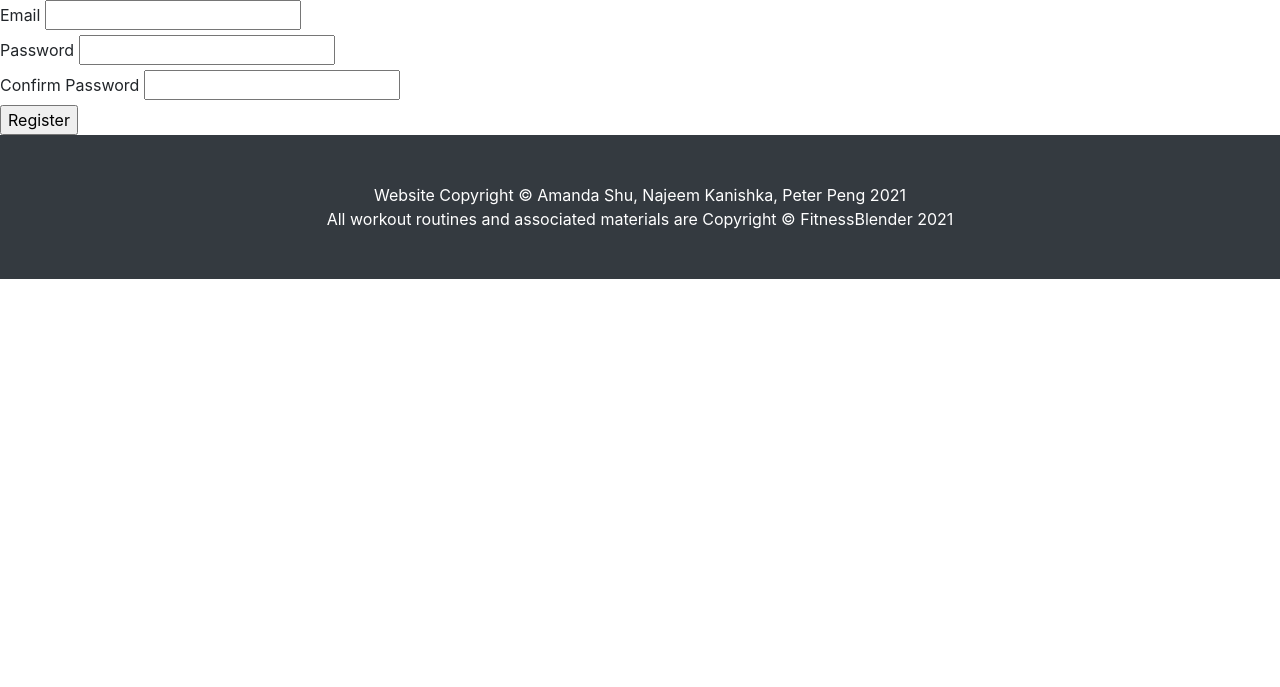
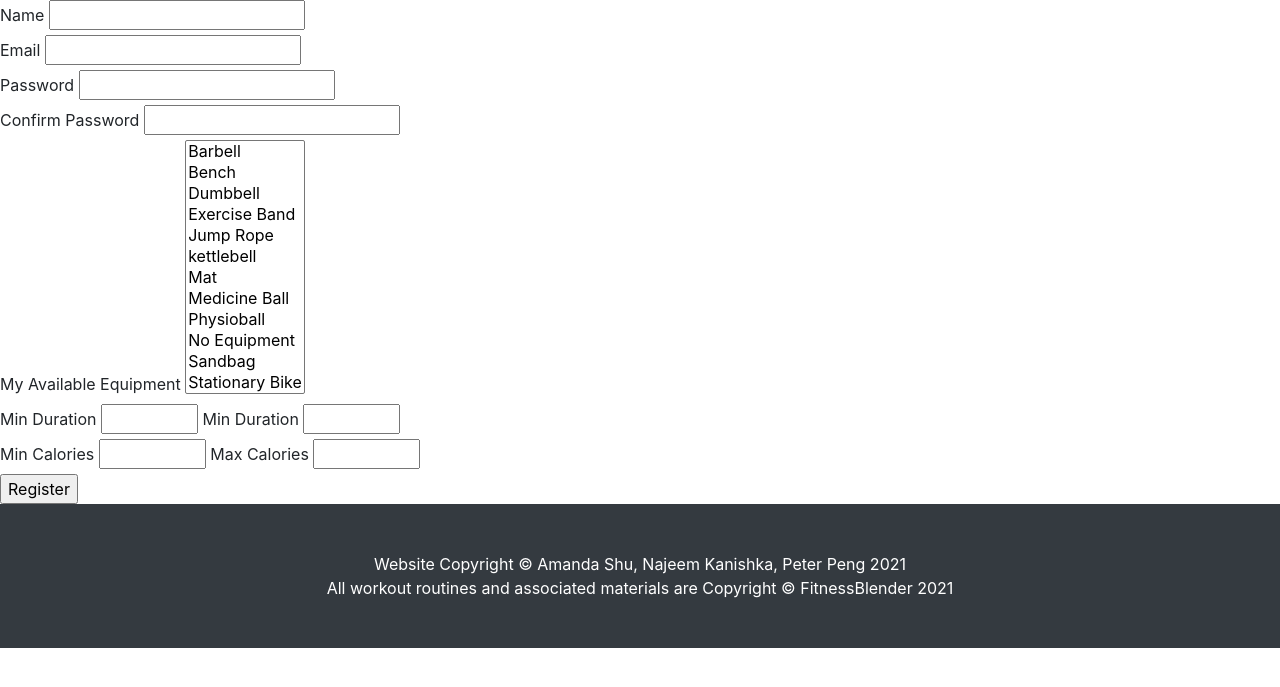
Before and after one commit to amandashu/Workout_Recommender, a Flask app: page /register in a window 1280 px wide. Shown: the part 56-743 px from the top of the page. Run offline with Flask 2, Linux system fonts and the light colour scheme; parts of the project's set-up code (start-up, migrations or seed data) failed here and were passed over; some libraries are stand-ins or nearby versions.

Commit message:
implemented login/registration forms + validations, user authentication

```diff
--- a/flask_website/flask_workout_rec.py
+++ b/flask_website/flask_workout_rec.py
@@ -1,6 +1,7 @@
-from flask import Flask, render_template, redirect, url_for
+from flask import Flask, render_template, redirect, url_for, session, g
 from forms import RegistrationForm, LoginForm
 from flask_mysqldb import MySQL
+from flask_bcrypt import Bcrypt
 import json
 
 app = Flask(__name__)
@@ -14,43 +15,92 @@ app.config['MYSQL_USER'] = db_config['mysql_user']
 app.config['MYSQL_PASSWORD'] = db_config['mysql_password']
 app.config['MYSQL_DB'] = db_config['mysql_db']
 
-mysql = MySQL(app)
+db = MySQL(app)
+bcrypt = Bcrypt(app)
 
-# dummy_data
-data = [
-    {
-        'name': "Daniel's Upper Body...",
-        #'calorie':
-        #'duration': 39
-        #'difficulty':,
-        #'equipment':
-        #'training type'
-    },
-    {
-        'name': "HIIT Pilates Strength...",
-    }
-
-]
+@app.before_request
+def before_request():
+    if 'user_id' in session:
+        cur = db.connection.cursor()
+        cur.execute("SELECT * FROM users WHERE user_id = %s", (session['user_id'],))
+        g.user = cur.fetchone()
+    else:
+        g.user = None
 
 @app.route('/register', methods=['GET', 'POST'])
 def registration_page():
     form = RegistrationForm()
     if form.validate_on_submit():
-        return redirect(url_for('recommendation_page'))
+        cur = db.connection.cursor()
+
+        # check if email already exists in database
+        cur.execute("SELECT email FROM users WHERE email = %s", (form.email.data,))
+        result = cur.fetchone()
+        if result is not None: # display error
+            print('here')
+            return render_template('registration_page.html', form=form, email_error=True)
+        else: # insert user into database
+            hashed_password = bcrypt.generate_password_hash(form.password.data).decode('utf-8')
+            equipment_string = str(form.equipment.data)[1:-1].replace('\'','')
+
+            # get next user id
+            cur.execute("SELECT MAX(user_id) FROM users")
+            result = cur.fetchone()[0]
+            if result is None:
+                user_id = 5000 # fbcommenters end with id 4026, our users will start from 5000
+            else:
+                user_id = result + 1
+
+            # insert into data base
+            cur.execute("""
+                        INSERT INTO users(user_id, name, email, password, equipment,
+                        min_duration, max_duration, min_calories, max_calories)
+                        VALUES(%s, %s,%s,%s,%s,%s,%s,%s,%s)""",
+                        (user_id, form.name.data, form.email.data, hashed_password,
+                        equipment_string, form.min_duration.data,
+                        form.max_duration.data, form.min_calories.data,
+                        form.max_calories.data)
+                        )
+            db.connection.commit()
+            return redirect(url_for('login_page'))
+        cur.close()
     return render_template('registration_page.html', form=form)
 
 @app.route('/login', methods=['GET', 'POST'])
 def login_page():
     form = LoginForm()
+    session.pop('user_id', None) # removes session if currently in one
     if form.validate_on_submit():
-        return redirect(url_for('recommendation_page'))
+        cur = db.connection.cursor()
+
+        # check if login information is correct
+        cur.execute("SELECT * FROM users WHERE email = %s", (form.email.data,))
+        result = cur.fetchone()
+
+        if result is None: # display error if email doesn't exist
+            return render_template('login_page.html', form=form, email_error=True)
+        else: # check password
+            db_password = result[3]
+            pw_match = bcrypt.check_password_hash(db_password, form.password.data)
+
+            if not pw_match: # display error if password doesn't match
+                return render_template('login_page.html', form=form, password_error=True)
+            else: # login
+                session['user_id'] = result[0] # set session to logged in user's id
+                return redirect(url_for('recommendation_page'))
+        cur.close()
+
     return render_template('login_page.html', form=form)
 
 @app.route('/')
 def recommendation_page():
-    fake_model_results = [1,2,3,4,5,6,7,8]
+    # if user is not logged in, redirect to login page
+    if g.user is None:
+        form = LoginForm()
+        return render_template('login_page.html', form=form)
 
-    cur = mysql.connection.cursor()
+
+    cur = db.connection.cursor()
     query = cur.execute("SELECT workout_id, workout_title FROM fbworkouts_meta")
     results = cur.fetchall()
     return render_template('recommendation_page.html', workouts=results)
--- a/flask_website/forms.py
+++ b/flask_website/forms.py
@@ -1,13 +1,41 @@
 from flask_wtf import FlaskForm
-from wtforms import StringField, PasswordField, SubmitField
-from wtforms.validators import DataRequired, Email, EqualTo
+from wtforms import StringField, PasswordField, SubmitField, SelectMultipleField, IntegerField, ValidationError
+from wtforms.validators import DataRequired, Email, EqualTo, NumberRange
 
 class RegistrationForm(FlaskForm):
+    name = StringField('Name', validators=[DataRequired()])
     email = StringField('Email', validators=[DataRequired(), Email()])
     password = PasswordField('Password', validators=[DataRequired()])
     confirm_password = PasswordField('Confirm Password',
                                 validators=[DataRequired(), EqualTo('password')])
+
+    equipment = SelectMultipleField('My Available Equipment', choices=[
+        ('barbell','Barbell'), ('bench','Bench'), ('dumbbell','Dumbbell'),
+        ('exercise_band','Exercise Band'), ('jump_rope','Jump Rope') ,
+        ('Kettlebell','kettlebell'), ('mat','Mat'), ('medicine_ball','Medicine Ball'),
+        ('physioball','Physioball'), ('no_equipment', 'No Equipment'),
+        ('sandbag','Sandbag'), ('stationary_bike','Stationary Bike')
+    ], validators=[DataRequired()])
+
+    min_duration = IntegerField('Min Duration',
+                    validators=[DataRequired(), NumberRange(1,120)]) # fb workout between 3-96 minutes
+    max_duration = IntegerField('Max Duration',
+                    validators=[DataRequired(), NumberRange(1,120)])
+
+    min_calories = IntegerField('Min Calories',
+                    validators=[DataRequired(), NumberRange(1,1300)]) # fb workouts between 12-260 calori burn
+    max_calories = IntegerField('Max Calories',
+                    validators=[DataRequired(), NumberRange(1,1300)])
+
     submit = SubmitField('Register')
+
+    def validate_max_duration(form, field):
+        if field.data < form.min_duration.data:
+            raise ValidationError('Min Duration must be less than Max Duration')
+
+    def validate_max_calories(form, field):
+        if field.data < form.min_calories.data:
+            raise ValidationError('Min Calories must be less than Max Calories')
 
 class LoginForm(FlaskForm):
     email = StringField('Email', validators=[DataRequired(), Email()])
--- a/flask_website/templates/recommendation_page.html
+++ b/flask_website/templates/recommendation_page.html
@@ -6,6 +6,7 @@
 
     <!-- Jumbotron Header -->
     <header class="jumbotron my-4">
+      <h1 class="display-3">Hello {{ g.user[1] }}!</h1>
       <h1 class="display-3">Recommended Routine</h1>
       <p class="lead">Try our recommended daily routine! This routine is the one that we think best fits you.</p>
       <a href="#" class="btn btn-primary btn-lg">Start Workout!</a>
--- a/flask_website/templates/registration_page.html
+++ b/flask_website/templates/registration_page.html
@@ -4,44 +4,93 @@
     {{ form.hidden_tag() }}
     <fieldset>
       <div>
+        {{ form.name.label }}
+        {{ form.name(size=20) }}
+        {% if form.name.errors %}
+            {% for e in form.name.errors %}
+              <span>{{ e}} </span>
+            {% endfor %}
+        {% endif %}
+      </div>
+
+      <div>
         {{ form.email.label }}
-
+        {{ form.email(size=20) }}
         {% if form.email.errors %}
-            {{ form.email(size=20) }}
             {% for e in form.email.errors %}
               <span>{{ e}} </span>
             {% endfor %}
-        {% else %}
-          {{ form.email(size=20) }}
+        {% elif email_error %}
+           <span>An account with this email has already been created</span>
         {% endif %}
+      </div>
 
-      </div>
       <div>
         {{ form.password.label }}
-
+        {{ form.password(size=20) }}
         {% if form.password.errors %}
-            {{ form.password(size=20) }}
             {% for e in form.password.errors %}
               <span>{{ e}} </span>
             {% endfor %}
-        {% else %}
-          {{ form.password(size=20) }}
         {% endif %}
+      </div>
 
-      </div>
       <div>
         {{ form.confirm_password.label }}
-
+        {{ form.confirm_password(size=20) }}
         {% if form.confirm_password.errors %}
-            {{ form.confirm_password(size=20) }}
             {% for e in form.confirm_password.errors %}
               <span>{{ e}} </span>
             {% endfor %}
-        {% else %}
-          {{ form.confirm_password(size=20) }}
+        {% endif %}
+      </div>
+
+      <div>
+        {{ form.equipment.label }}
+          {{ form.equipment(size=12) }}
+        {% if form.equipment.errors %}
+            {% for e in form.equipment.errors %}
+              <span>{{ e}} </span>
+            {% endfor %}
+        {% endif %}
+      </div>
+
+      <div>
+        {{ form.min_duration.label }}
+        {{ form.min_duration(size=5) }}
+        {% if form.min_duration.errors %}
+            {% for e in form.min_duration.errors %}
+              <span>{{ e}} </span>
+            {% endfor %}
+        {% endif %}
+
+        {{ form.min_duration.label }}
+        {{ form.max_duration(size=5) }}
+        {% if form.max_duration.errors %}
+            {% for e in form.max_duration.errors %}
+              <span>{{ e}} </span>
+            {% endfor %}
+        {% endif %}
+      </div>
+      <div>
+        {{ form.min_calories.label }}
+        {{ form.min_calories(size=5) }}
+        {% if form.min_calories.errors %}
+            {% for e in form.min_calories.errors %}
+              <span>{{ e}} </span>
+            {% endfor %}
+        {% endif %}
+
+        {{ form.max_calories.label }}
+        {{ form.max_calories(size=5) }}
+        {% if form.max_calories.errors %}
+            {% for e in form.max_calories.errors %}
+              <span>{{ e}} </span>
+            {% endfor %}
         {% endif %}
       </div>
     </fieldset>
+
     {{ form.submit() }}
   </form>
 {% endblock content %}
--- a/requirements.txt
+++ b/requirements.txt
@@ -1,13 +1,16 @@
 astroid==2.4.2
+bcrypt==3.2.0
 beautifulsoup4==4.9.3
 bs4==0.0.1
 certifi==2020.12.5
+cffi==1.14.4
 chardet==4.0.0
 click==7.1.2
 colorama==0.4.4
 dnspython==2.1.0
 email-validator==1.1.2
 Flask==1.1.2
+Flask-Bcrypt==0.7.1
 Flask-MySQLdb==0.2.0
 Flask-WTF==0.14.3
 idna==2.10
@@ -23,6 +26,7 @@ mccabe==0.6.1
 mysqlclient==2.0.3
 numpy==1.19.5
 pandas==1.2.0
+pycparser==2.20
 pylint==2.6.0
 python-dateutil==2.8.1
 pytz==2020.5
```
Also changed, not shown: flask_website/templates/login_page.html (+12 -10 lines), flask_website/workout_db.sql (+60 -41 lines).
